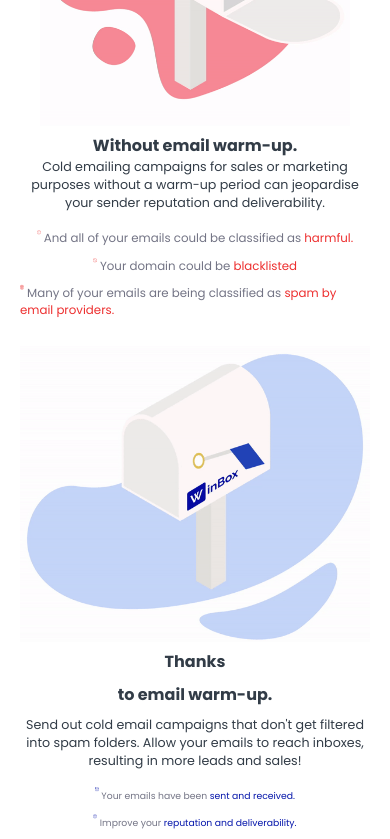
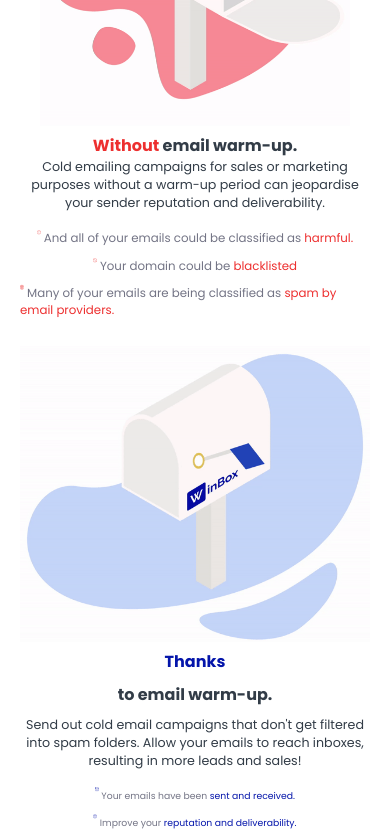
Before and after one commit to Mr-Nayra/WinboxHomepage, a React (Create React App) app: page /home in a window 390 px wide. Shown: the part 1400-2239 px from the top of the page. Built offline with nearby package versions, Linux system fonts and the light colour scheme.

Commit message:
Mobile responsove 6

```diff
--- a/src/components/Screens/Login/Significance/Significance.module.css
+++ b/src/components/Screens/Login/Significance/Significance.module.css
@@ -34,13 +34,13 @@
 
 .headingred {
   display: inline;
-  color: #ed2f2f;
+  color: #ed2f2f !important;
   margin-bottom: 1vh;
 }
 
 .headingblue {
   display: inline;
-  color: #0415aa;
+  color: #0415aa !important;
   margin-bottom: 1vh;
 }
 
--- a/src/components/Screens/Login/Steps/Row.js
+++ b/src/components/Screens/Login/Steps/Row.js
@@ -4,7 +4,7 @@ import { Heading327 } from "../../../UI/Heading/Heading";
 export const Row2 = (props) => {
   return (
     <div className={classes.container}>
-      <div style={{ display: "flex", justifyContent: "center" }}>
+      <div className={classes.imageCont}>
         {props.children}
       </div>
       <div className={classes.details}>
@@ -38,7 +38,7 @@ const Row = (props) => {
           </a>
         </div>
       </div>
-      <div style={{ display: "flex", justifyContent: "center" }}>
+      <div className={classes.imageCont}>
         {props.children}
       </div>
     </div>
--- a/src/components/UI/Heading/Heading.js
+++ b/src/components/UI/Heading/Heading.js
@@ -2,7 +2,7 @@ import classes from "./Heading.module.css";
 
 export const Heading145 = (props) => {
   return (
-    <h3 className={`${props.className}  ${classes.heading} `}>
+    <h3 className={`${props.className} ${classes.heading} `}>
       {props.children}
     </h3>
   );
@@ -10,7 +10,7 @@ export const Heading145 = (props) => {
 
 export const Heading186 = (props) => {
   return (
-    <h3 className={`  ${classes.heading186} ${props.className}`}>
+    <h3 className={`${props.className} ${classes.heading186} `}>
       {props.children}
     </h3>
   );
@@ -18,14 +18,14 @@ export const Heading186 = (props) => {
 
 export const Heading327 = (props) => {
   return (
-    <h3 className={`  ${classes.heading327} ${props.className}`}>
+    <h3 className={`${props.className} ${classes.heading327} `}>
       {props.children}
     </h3>
   );
 };
 export const Heading326 = (props) => {
   return (
-    <h3 className={`  ${classes.heading326} ${props.className}`}>
+    <h3 className={`${props.className} ${classes.heading326}`}>
       {props.children}
     </h3>
   );
@@ -33,7 +33,7 @@ export const Heading326 = (props) => {
 
 export const Heading447 = (props) => {
   return (
-    <h3 className={`  ${classes.heading447} ${props.className}`}>
+    <h3 className={`${props.className} ${classes.heading447}`}>
       {props.children}
     </h3>
   );
```
